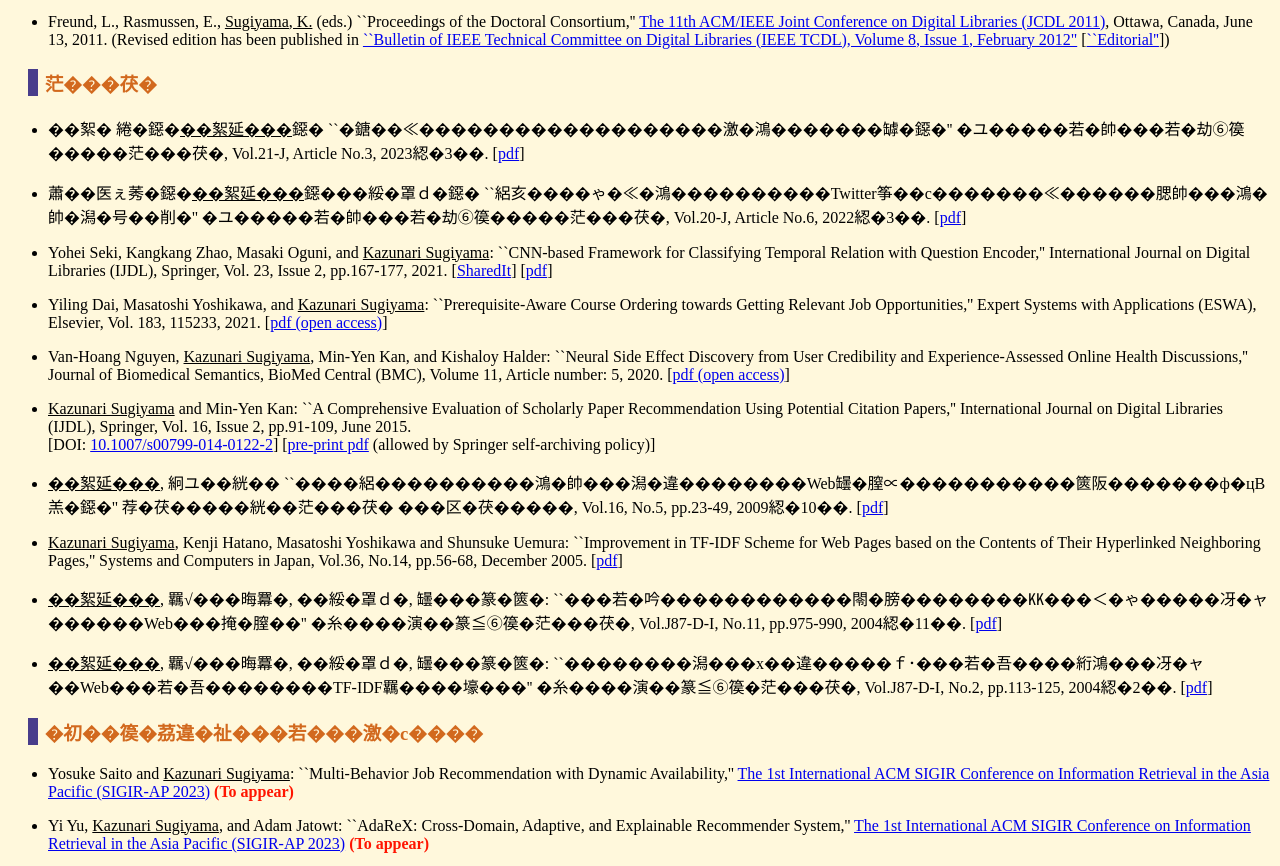
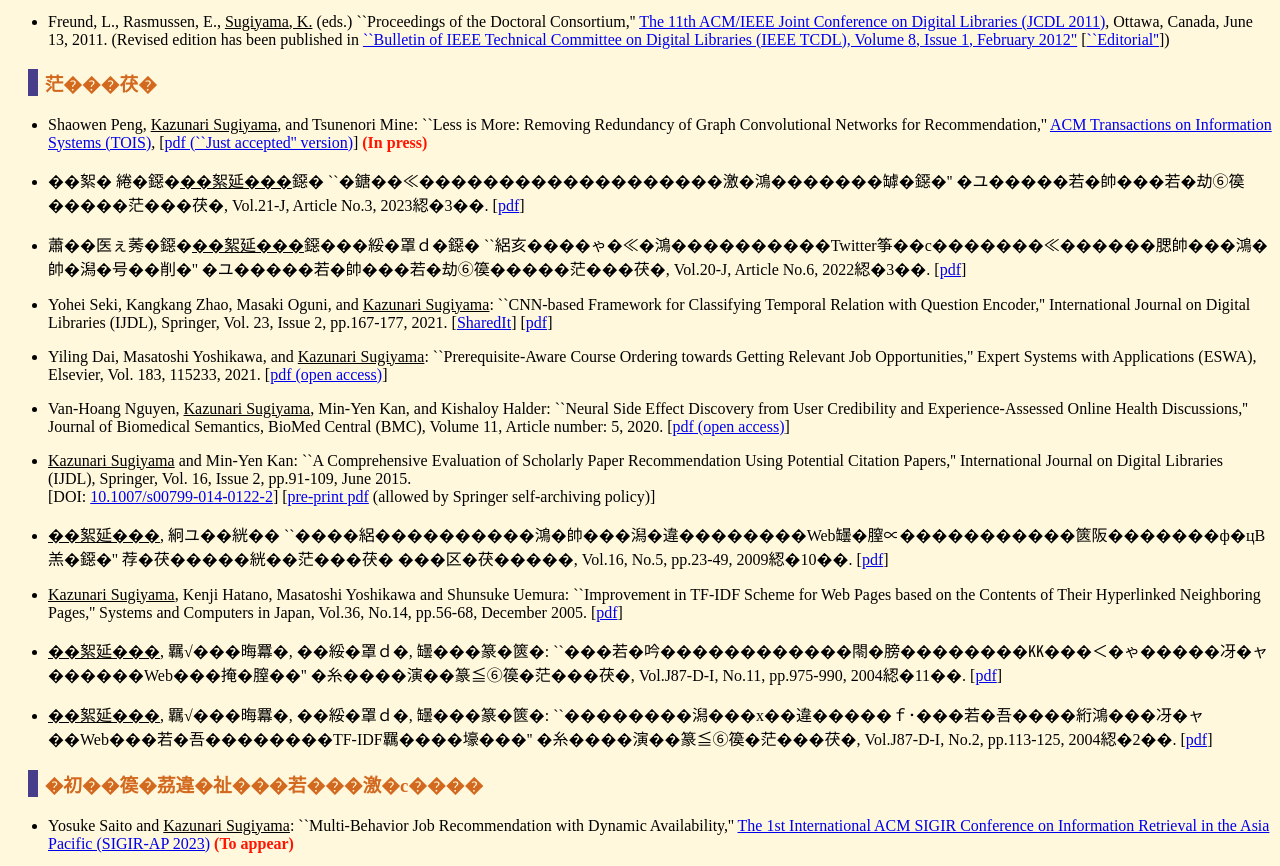
Before and after one commit to zakugus/zakugus.github.io, a plain HTML site: page index-j.html in a window 1280 px wide. Shown: the part 1537-2403 px from the top of the page. Drawn offline with Linux system fonts and the light colour scheme.

Commit message:
Update index-j.html

```diff
--- a/index-j.html
+++ b/index-j.html
@@ -208,6 +208,14 @@ E-mail: sugiyama-k [AT] g.osaka-seikei.ac.jp, zakugus [AT] gmail.com<br>
 <h3>論文誌</h3>
 <!--<font color="#FF1500"><b>(Accepted)</b></font>-->
 <ul>
+ <li>Shaowen Peng, <ins>Kazunari Sugiyama</ins>, and Tsunenori Mine:
+``Less is More: Removing Redundancy of Graph Convolutional Networks for Recommendation,''
+   <a href="https://dl.acm.org/journal/tois">ACM Transactions on Information Systems (TOIS)</a>, [<a href="https://dl.acm.org/doi/pdf/10.1145/3632751">pdf (``Just accepted'' version)</a>]
+ <font color="#FF1500"><b>(In press)</b></font>
+ </li>
+</ul>
+
+<ul>
  <li>和山 弘，<ins>杉山一成</ins>：
    ``量子モデルを利用した推薦システムの提案，'' 日本データベース学会和文論文誌</a>, Vol.21-J, Article No.3, 2023年3月.
  [<a href="https://dbsj.org/wp-content/uploads/2023/01/DBSJ_21_3_wayama.pdf">pdf</a>]
```
